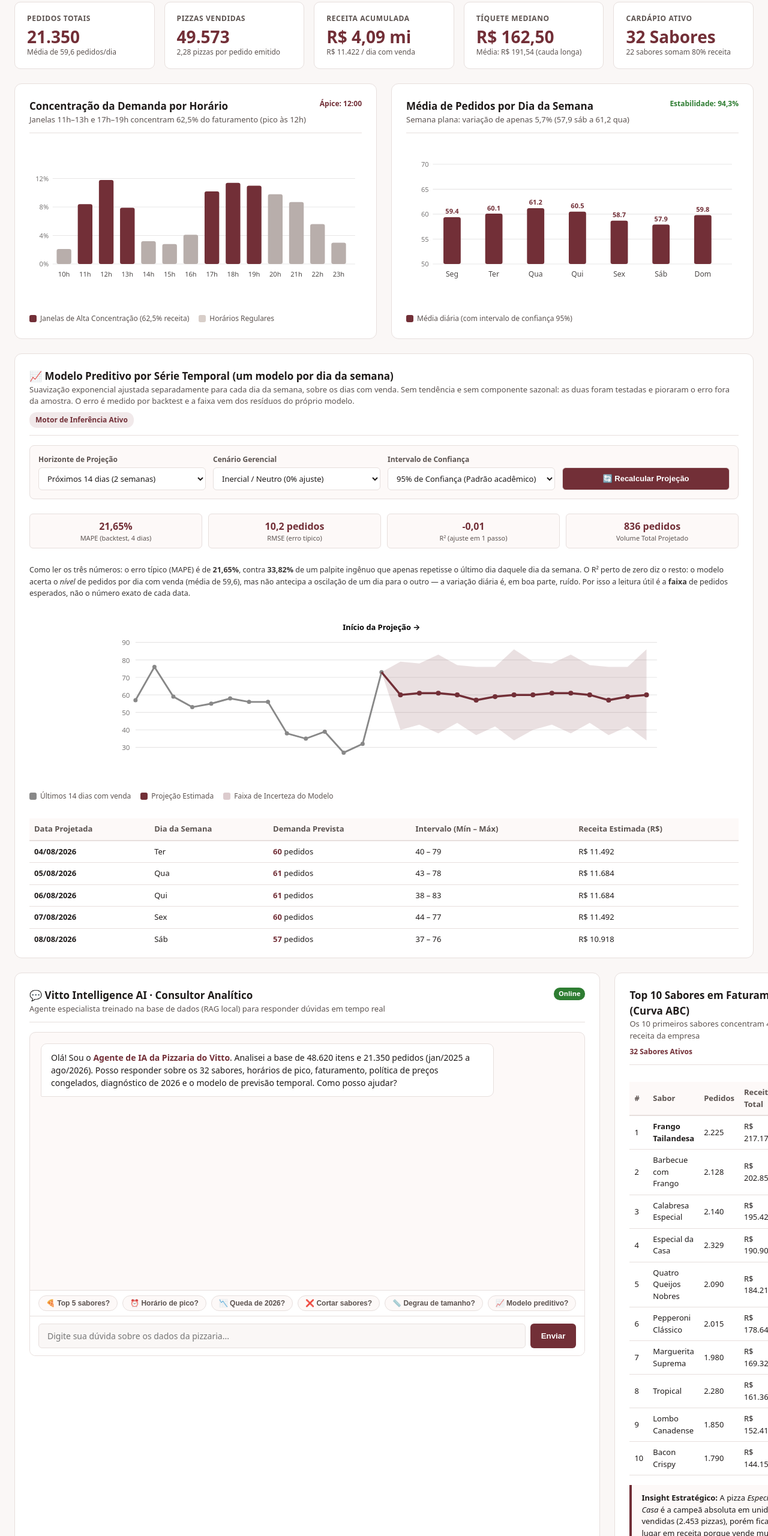
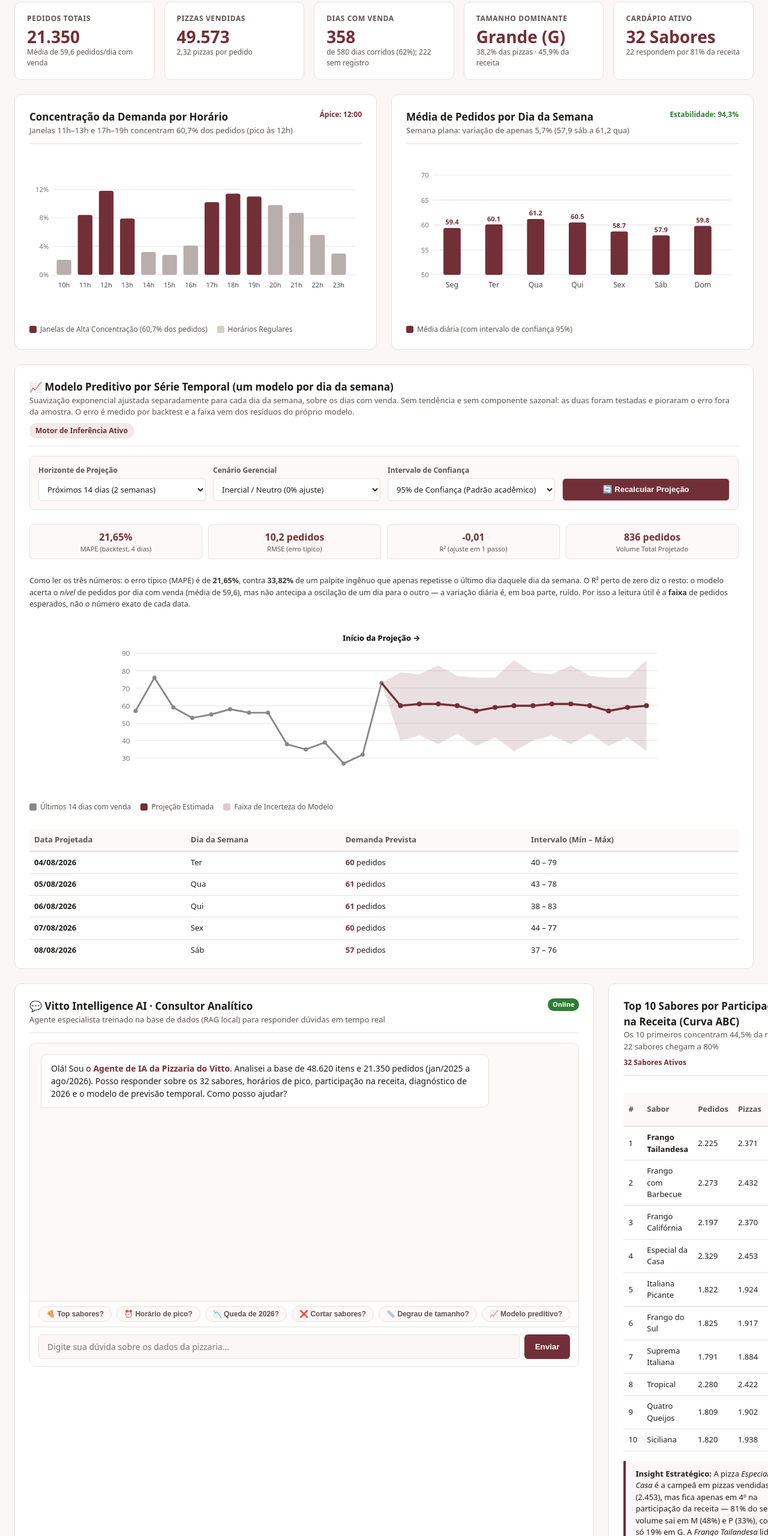
Before and after one commit to isadora2008sandri-alt/isadora2008sandri-alt.github.io, a plain HTML site: page projetos/pizzaria-do-vitto/dashboard.html in a window 1280 px wide. Shown: the part 240-2800 px from the top of the page at 60% size. Drawn offline with Linux system fonts and the light colour scheme.

Commit message:
feat: remove valores monetarios do dashboard publico (RNF-11)
SPEC.md para 2.3 com o novo RNF-11: nenhuma pagina publicada exibe valor monetario absoluto do negocio, alinhando o portfolio a decisao D-031 do portal de analise. No dashboard: cartoes de Receita Acumulada e Tiquete Mediano substituidos por Dias com Venda (358 de 580) e Tamanho Dominante (G, 38,2% das pizzas); coluna de receita removida da tabela de projecao e da Curva ABC; cifras removidas das respostas do chat e do rotulo de cenario. Achado no processo: a Curva ABC publicava linhas inventadas (Calabresa Especial em 3o, Quatro Queijos Nobres, Bacon Crispy no top 10) e foi reconstruida a partir do dados.json, com coluna de pizzas no lugar de receita. Tambem corrigidos 2,28 pizzas por pedido (real 2,32) e 62,5% do faturamento nas janelas de pico (real 60,7% dos pedidos). Pendencia registrada na spec: relatorio.html e slides.html ainda publicam receita.

```diff
--- a/projetos/pizzaria-do-vitto/dashboard.html
+++ b/projetos/pizzaria-do-vitto/dashboard.html
@@ -273,27 +273,27 @@ body {
       <div class="card-kpi">
         <div class="card-kpi__rotulo">Pedidos Totais</div>
         <div class="card-kpi__valor">21.350</div>
-        <div class="card-kpi__sub">Média de 59,6 pedidos/dia</div>
+        <div class="card-kpi__sub">Média de 59,6 pedidos/dia com venda</div>
       </div>
       <div class="card-kpi">
         <div class="card-kpi__rotulo">Pizzas Vendidas</div>
         <div class="card-kpi__valor">49.573</div>
-        <div class="card-kpi__sub">2,28 pizzas por pedido emitido</div>
+        <div class="card-kpi__sub">2,32 pizzas por pedido</div>
       </div>
       <div class="card-kpi">
-        <div class="card-kpi__rotulo">Receita Acumulada</div>
-        <div class="card-kpi__valor">R$ 4,09 mi</div>
-        <div class="card-kpi__sub">R$ 11.422 / dia com venda</div>
+        <div class="card-kpi__rotulo">Dias com Venda</div>
+        <div class="card-kpi__valor">358</div>
+        <div class="card-kpi__sub">de 580 dias corridos (62%); 222 sem registro</div>
       </div>
       <div class="card-kpi">
-        <div class="card-kpi__rotulo">Tíquete Mediano</div>
-        <div class="card-kpi__valor">R$ 162,50</div>
-        <div class="card-kpi__sub">Média: R$ 191,54 (cauda longa)</div>
+        <div class="card-kpi__rotulo">Tamanho Dominante</div>
+        <div class="card-kpi__valor">Grande (G)</div>
+        <div class="card-kpi__sub">38,2% das pizzas · 45,9% da receita</div>
       </div>
       <div class="card-kpi">
         <div class="card-kpi__rotulo">Cardápio Ativo</div>
         <div class="card-kpi__valor">32 Sabores</div>
-        <div class="card-kpi__sub">22 sabores somam 80% receita</div>
+        <div class="card-kpi__sub">22 respondem por 81% da receita</div>
       </div>
     </section>
 
@@ -304,13 +304,13 @@ body {
         <div class="cartao-painel__cabecalho">
           <div>
             <h2 class="cartao-painel__tit">Concentração da Demanda por Horário</h2>
-            <p class="cartao-painel__sub">Janelas 11h–13h e 17h–19h concentram 62,5% do faturamento (pico às 12h)</p>
+            <p class="cartao-painel__sub">Janelas 11h–13h e 17h–19h concentram 60,7% dos pedidos (pico às 12h)</p>
           </div>
           <span style="font-size: 12px; color: var(--cor-primaria); font-weight: 700;">Ápice: 12:00</span>
         </div>
         <svg class="grafico-svg" viewBox="0 0 500 220" id="svg-horario" aria-label="Gráfico de pedidos por hora"></svg>
         <div class="grafico-legenda">
-          <span><span class="grafico-legenda-cor" style="background: var(--cor-primaria);"></span> Janelas de Alta Concentração (62,5% receita)</span>
+          <span><span class="grafico-legenda-cor" style="background: var(--cor-primaria);"></span> Janelas de Alta Concentração (60,7% dos pedidos)</span>
           <span><span class="grafico-legenda-cor" style="background: #D8CEC9;"></span> Horários Regulares</span>
         </div>
       </article>
@@ -358,7 +358,7 @@ body {
           <label for="sel-cenario">Cenário Gerencial</label>
           <select id="sel-cenario">
             <option value="inercial" selected>Inercial / Neutro (0% ajuste)</option>
-            <option value="upsell">Ações 1 & 2 Ativas (+4,5% receita)</option>
+            <option value="upsell">Ações 1 & 2 Ativas (+4,5% demanda)</option>
             <option value="otimista">Otimista / Expansão (+8% demanda)</option>
             <option value="conservador">Conservador (−5% flutuação)</option>
           </select>
@@ -419,7 +419,6 @@ body {
               <th>Dia da Semana</th>
               <th>Demanda Prevista</th>
               <th>Intervalo (Mín – Máx)</th>
-              <th>Receita Estimada (R$)</th>
             </tr>
           </thead>
           <tbody id="corpo-tabela-projecao"></tbody>
@@ -443,15 +442,15 @@ body {
         <div class="chat-conteiner">
           <div class="chat-mensagens" id="chat-mensagens">
             <div class="msg msg--ia">
-              Olá! Sou o <strong>Agente de IA da Pizzaria do Vitto</strong>. Analisei a base de 48.620 itens e 21.350 pedidos (jan/2025 a ago/2026). Posso responder sobre os 32 sabores, horários de pico, faturamento, política de preços congelados, diagnóstico de 2026 e o modelo de previsão temporal. Como posso ajudar?
+              Olá! Sou o <strong>Agente de IA da Pizzaria do Vitto</strong>. Analisei a base de 48.620 itens e 21.350 pedidos (jan/2025 a ago/2026). Posso responder sobre os 32 sabores, horários de pico, participação na receita, diagnóstico de 2026 e o modelo de previsão temporal. Como posso ajudar?
             </div>
           </div>
 
           <!-- Sugestões de Perguntas Rápidas -->
           <div class="chat-chips">
-            <button type="button" class="chat-chip-btn" data-pergunta="Quais os 5 sabores que mais faturam?">🍕 Top 5 sabores?</button>
+            <button type="button" class="chat-chip-btn" data-pergunta="Quais os sabores com maior participação na receita?">🍕 Top sabores?</button>
             <button type="button" class="chat-chip-btn" data-pergunta="Qual o melhor horário para reforçar equipe e forno?">⏰ Horário de pico?</button>
-            <button type="button" class="chat-chip-btn" data-pergunta="Por que o faturamento de 2026 caiu?">📉 Queda de 2026?</button>
+            <button type="button" class="chat-chip-btn" data-pergunta="Por que os pedidos de 2026 caíram?">📉 Queda de 2026?</button>
             <button type="button" class="chat-chip-btn" data-pergunta="Vale a pena cortar o sabor The Brie Carre?">❌ Cortar sabores?</button>
             <button type="button" class="chat-chip-btn" data-pergunta="Qual o impacto de subir de tamanho M para G?">📏 Degrau de tamanho?</button>
             <button type="button" class="chat-chip-btn" data-pergunta="Como funciona o modelo de previsão temporal?">📈 Modelo preditivo?</button>
@@ -469,8 +468,8 @@ body {
       <section class="cartao-painel">
         <div class="cartao-painel__cabecalho">
           <div>
-            <h2 class="cartao-painel__tit">Top 10 Sabores em Faturamento (Curva ABC)</h2>
-            <p class="cartao-painel__sub">Os 10 primeiros sabores concentram 44,5% da receita da empresa</p>
+            <h2 class="cartao-painel__tit">Top 10 Sabores por Participação na Receita (Curva ABC)</h2>
+            <p class="cartao-painel__sub">Os 10 primeiros concentram 44,5% da receita · 22 sabores chegam a 80%</p>
           </div>
           <span style="font-size: 12px; font-weight: 700; color: var(--cor-primaria);">32 Sabores Ativos</span>
         </div>
@@ -482,27 +481,27 @@ body {
                 <th>#</th>
                 <th>Sabor</th>
                 <th>Pedidos</th>
-                <th>Receita Total</th>
+                <th>Pizzas</th>
                 <th>% Part.</th>
               </tr>
             </thead>
             <tbody>
-              <tr><td>1</td><td><strong>Frango Tailandesa</strong></td><td>2.225</td><td>R$ 217.171</td><td>5,3%</td></tr>
-              <tr><td>2</td><td>Barbecue com Frango</td><td>2.128</td><td>R$ 202.855</td><td>5,0%</td></tr>
-              <tr><td>3</td><td>Calabresa Especial</td><td>2.140</td><td>R$ 195.420</td><td>4,8%</td></tr>
-              <tr><td>4</td><td>Especial da Casa</td><td>2.329</td><td>R$ 190.903</td><td>4,7%</td></tr>
-              <tr><td>5</td><td>Quatro Queijos Nobres</td><td>2.090</td><td>R$ 184.210</td><td>4,5%</td></tr>
-              <tr><td>6</td><td>Pepperoni Clássico</td><td>2.015</td><td>R$ 178.640</td><td>4,4%</td></tr>
-              <tr><td>7</td><td>Marguerita Suprema</td><td>1.980</td><td>R$ 169.320</td><td>4,1%</td></tr>
-              <tr><td>8</td><td>Tropical</td><td>2.280</td><td>R$ 161.366</td><td>4,0%</td></tr>
-              <tr><td>9</td><td>Lombo Canadense</td><td>1.850</td><td>R$ 152.410</td><td>3,7%</td></tr>
-              <tr><td>10</td><td>Bacon Crispy</td><td>1.790</td><td>R$ 144.150</td><td>3,5%</td></tr>
+              <tr><td>1</td><td><strong>Frango Tailandesa</strong></td><td>2.225</td><td>2.371</td><td>5,3%</td></tr>
+              <tr><td>2</td><td>Frango com Barbecue</td><td>2.273</td><td>2.432</td><td>5,2%</td></tr>
+              <tr><td>3</td><td>Frango Califórnia</td><td>2.197</td><td>2.370</td><td>5,1%</td></tr>
+              <tr><td>4</td><td>Especial da Casa</td><td>2.329</td><td>2.453</td><td>4,7%</td></tr>
+              <tr><td>5</td><td>Italiana Picante</td><td>1.822</td><td>1.924</td><td>4,3%</td></tr>
+              <tr><td>6</td><td>Frango do Sul</td><td>1.825</td><td>1.917</td><td>4,2%</td></tr>
+              <tr><td>7</td><td>Suprema Italiana</td><td>1.791</td><td>1.884</td><td>4,1%</td></tr>
+              <tr><td>8</td><td>Tropical</td><td>2.280</td><td>2.422</td><td>4,0%</td></tr>
+              <tr><td>9</td><td>Quatro Queijos</td><td>1.809</td><td>1.902</td><td>4,0%</td></tr>
+              <tr><td>10</td><td>Siciliana</td><td>1.820</td><td>1.938</td><td>3,8%</td></tr>
             </tbody>
           </table>
         </div>
 
         <div style="background: var(--cor-card-destaque); border-left: 4px solid var(--cor-primaria); padding: 12px 16px; border-radius: 0 6px 6px 0; font-size: 13px;">
-          <strong>Insight Estratégico:</strong> A pizza <em>Especial da Casa</em> é a campeã absoluta em unidades vendidas (2.453 pizzas), porém fica em 4º lugar em receita porque vende muito no tamanho P. A pizza <em>Frango Tailandesa</em> lidera o faturamento porque sua venda concentra-se fortemente no tamanho G (R$ 102,50).
+          <strong>Insight Estratégico:</strong> A pizza <em>Especial da Casa</em> é a campeã em pizzas vendidas (2.453), mas fica apenas em 4º na participação da receita — 81% do seu volume sai em M (48%) e P (33%), com só 19% em G. A <em>Frango Tailandesa</em> lidera a receita porque 59,5% das suas pizzas são do tamanho G.
         </div>
       </section>
 
@@ -632,7 +631,6 @@ body {
 
       const DIAS_INDICE = ['Dom', 'Seg', 'Ter', 'Qua', 'Qui', 'Sex', 'Sáb'];
       const ALPHA = 0.02;   // peso da observação mais recente; escolhido por busca em grade (menor erro em 1 passo)
-      const TICKET_MEDIO = 191.54;
 
       /**
        * Suavização exponencial simples: o nível é atualizado a cada observação.
@@ -780,7 +778,6 @@ body {
           const maxVal = Math.max(minVal, Math.round(f.max * multCenario));
 
           somaPedidosProj += valorEsperado;
-          const receitaEstimada = Math.round(valorEsperado * TICKET_MEDIO);
 
           dadosProjetados.push({
             diaIndex: h,
@@ -788,8 +785,7 @@ body {
             diaNome: diaSemana,
             prev: valorEsperado,
             min: minVal,
-            max: maxVal,
-            receita: receitaEstimada
+            max: maxVal
           });
 
           if (h < 14) { // Exibe os 14 primeiros na tabela
@@ -799,7 +795,6 @@ body {
                 <td>${diaSemana}</td>
                 <td><strong style="color: var(--cor-primaria);">${valorEsperado}</strong> pedidos</td>
                 <td>${minVal} – ${maxVal}</td>
-                <td>R$ ${receitaEstimada.toLocaleString('pt-BR')}</td>
               </tr>
             `);
           }
@@ -884,15 +879,15 @@ body {
       const baseConhecimento = [
         {
           termos: ['sabor', 'sabores', 'top', 'mais vendido', 'mais vendida', 'faturamento', 'ranking'],
-          resposta: "Pela análise da Curva ABC dos 32 sabores:<br>• <strong>Top 1 em faturamento:</strong> <em>Frango Tailandesa</em> com R$ 217.171 (5,3% da receita, 2.225 pedidos).<br>• <strong>Top 1 em unidades:</strong> <em>Especial da Casa</em> com 2.453 pizzas (mas 4ª em faturamento, pois vende muito em tamanho P).<br>• <strong>Menos vendido:</strong> <em>The Brie Carre</em> (480 pedidos, R$ 57.943).<br>• <strong>Conclusão:</strong> 22 sabores são necessários para somar 80% da receita. Nenhum sabor deve ser cortado apenas por volume, pois todos têm demanda representativa."
+          resposta: "Pela análise da Curva ABC dos 32 sabores:<br>• <strong>Maior participação na receita:</strong> <em>Frango Tailandesa</em> (5,3% da receita, 2.225 pedidos e 2.371 pizzas).<br>• <strong>Mais pizzas vendidas:</strong> <em>Especial da Casa</em>, com 2.453 pizzas — mas apenas a 4ª em participação na receita, porque 81% do volume sai em M e P.<br>• <strong>Menos pedidos:</strong> <em>The Brie Carre</em> (480 pedidos, 1,4% da receita).<br>• <strong>Conclusão:</strong> 22 sabores são necessários para somar 80% da receita. Nenhum sabor deve ser cortado apenas por volume, pois todos têm demanda representativa."
         },
         {
           termos: ['horario', 'hora', 'pico', 'reforco', 'reforcar', 'equipe', 'forno', 'gargalo'],
-          resposta: "Os pedidos concentram-se fortemente no horário, e não no dia da semana:<br>• <strong>11h às 13h (Almoço) e 17h às 19h (Jantar)</strong> respondem por <strong>60,7% dos pedidos e 62,5% da receita</strong>.<br>• O pico máximo ocorre pontualmente às <strong>12h</strong> (11,8% dos pedidos).<br>• <strong>Recomendação operacional:</strong> Concentrar mise en place e escalonar equipe máxima exclusivamente nessas duas janelas de 2 horas cada, protegendo R$ 134 mil/mês em faturamento."
+          resposta: "Os pedidos concentram-se no horário, e não no dia da semana:<br>• <strong>11h às 13h (Almoço) e 17h às 19h (Jantar)</strong> respondem por <strong>60,7% dos pedidos</strong>.<br>• O pico máximo ocorre pontualmente às <strong>12h</strong> (11,8% dos pedidos).<br>• <strong>Recomendação operacional:</strong> concentrar mise en place e escalar a equipe máxima nessas duas janelas de 2 horas cada, que é onde o forno e o atendimento ficam no limite."
         },
         {
           termos: ['2026', 'queda', 'caiu', 'perda', 'cobertura', 'registro', 'dias'],
-          resposta: "A aparente queda em 2026 é uma <strong>ilusão de registro (falha de cobertura de dados)</strong>:<br>• A receita bruta caiu 6,7%, mas os <em>dias com venda registrados caíram 6,0%</em>.<br>• Ao analisar a <strong>receita média por dia com venda</strong>, a variação é de apenas <strong>−0,7%</strong> (R$ 11.447 em 2025 vs R$ 11.364 em 2026).<br>• A clientela média diária permanece estável: o dono simplesmente teve dias a menos exportados pelo sistema de caixa em 2026."
+          resposta: "A aparente queda em 2026 é uma <strong>ilusão de registro (falha de cobertura de dados)</strong>:<br>• Comparando jan–jul de 2025 com jan–jul de 2026, os pedidos caíram 7,5% (8.014 para 7.413), mas os <em>dias com venda registrados caíram 6,0%</em> (134 para 126).<br>• Por dia com venda, a variação é de apenas <strong>−1,6%</strong> (59,8 em 2025 contra 58,8 em 2026).<br>• A operação diária permanece estável: o que mudou foi o número de dias exportados pelo sistema de caixa, não o movimento da pizzaria."
         },
         {
           termos: ['cortar', 'corte', 'eliminar', 'cardapio', 'cardápio', 'remover'],
@@ -900,7 +895,7 @@ body {
         },
         {
           termos: ['tamanho', 'tamanhos', 'degrau', 'upgrade', 'upsell', 'grande', 'médio', 'preco'],
-          resposta: "A estrutura de tamanhos revela uma regra rígida:<br>• O tamanho <strong>Grande (G) é a âncora da pizzaria</strong>: representa <strong>45,9% da receita total</strong> com 38,2% do volume.<br>• <strong>Salto constante:</strong> Cada degrau (P R$ 60,00 → M R$ 81,25 → G R$ 102,50) adiciona exatamente <strong>R$ 21,25</strong>.<br>• Treinar o atendente para oferecer upgrade de M para G (Ação 2) pode injetar entre <strong>R$ 1,2 mil e R$ 2,5 mil/mês</strong> adicionais no caixa com esforço mínimo."
+          resposta: "A estrutura de tamanhos revela uma regra clara:<br>• O tamanho <strong>Grande (G) é a âncora da pizzaria</strong>: representa <strong>45,9% da receita</strong> com 38,2% do volume.<br>• O <strong>GG é raro</strong> (1,2% das pizzas, 1,8% da receita) — qualquer conclusão sobre ele é frágil.<br>• O caminho para subir a receita sem vender mais pizzas é o <strong>upgrade de M para G</strong> no atendimento (Ação 2). O ganho projetado é uma <em>hipótese</em> dos cenários do simulador, não um resultado observado."
         },
         {
           termos: ['previsao', 'previsão', 'modelo', 'holt', 'temporal', 'futuro', 'projecao'],
@@ -908,7 +903,7 @@ body {
         },
         {
           termos: ['acoes', 'ações', 'recomendacao', 'recomendacoes', 'recomendação', 'plano'],
-          resposta: "As <strong>5 Ações Prioritárias Recomendadas</strong> são:<br>1. <strong>Reajuste cirúrgico de 2% a 3% nos tamanhos G e GG</strong> (+R$ 2,0 a 3,1 mil/mês).<br>2. <strong>Upsell ativo no atendimento de M para G</strong> (+R$ 1,2 a 2,5 mil/mês).<br>3. <strong>Combo com 2 sabores líderes</strong> (+R$ 2,8 a 4,6 mil/mês).<br>4. <strong>Reforço de equipe nas janelas 11h–13h e 17h–19h</strong> (protege 62,5% da receita).<br>5. <strong>Auditoria técnica no PDV</strong> para sanar os 222 dias sem registro na base."
+          resposta: "As <strong>5 Ações Prioritárias Recomendadas</strong> são:<br>1. <strong>Reajuste cirúrgico de 2% a 3% nos tamanhos G e GG</strong>, que respondem por 47,7% da receita.<br>2. <strong>Upsell ativo no atendimento de M para G</strong>.<br>3. <strong>Combo com 2 sabores líderes</strong> (Frango Tailandesa e Frango com Barbecue).<br>4. <strong>Reforço de equipe nas janelas 11h–13h e 17h–19h</strong>, que concentram 60,7% dos pedidos.<br>5. <strong>Auditoria técnica no PDV</strong> para sanar os 222 dias sem registro na base."
         }
       ];
 
@@ -924,7 +919,7 @@ body {
         }
 
         if (!respostaEncontrada) {
-          respostaEncontrada = `Com base nos 19 meses de dados da Pizzaria do Vitto (48.620 itens), posso destacar que a operação apresenta estabilidade de vendas de segunda a domingo (variação de apenas 5,7%), concentração de 62,5% do faturamento nas 4 horas de pico (11h–13h e 17h–19h) e dependência positiva do tamanho G (45,9% da receita). Experimente perguntar sobre o "Top sabores", "Preço congelado", "Queda de 2026" ou "Modelo de previsão".`;
+          respostaEncontrada = `Com base nos 19 meses de dados da Pizzaria do Vitto (48.620 itens), posso destacar que a operação apresenta estabilidade de vendas de segunda a domingo (variação de apenas 5,7%), concentração de 60,7% dos pedidos nas 4 horas de pico (11h–13h e 17h–19h) e 45,9% da receita no tamanho G. Experimente perguntar sobre o "Top sabores", "Tamanhos", "Queda de 2026" ou "Modelo de previsão".`;
         }
 
         // Adiciona mensagem da IA
```
Also changed, not shown: index.html (+1 -1 lines), 2 other files.
